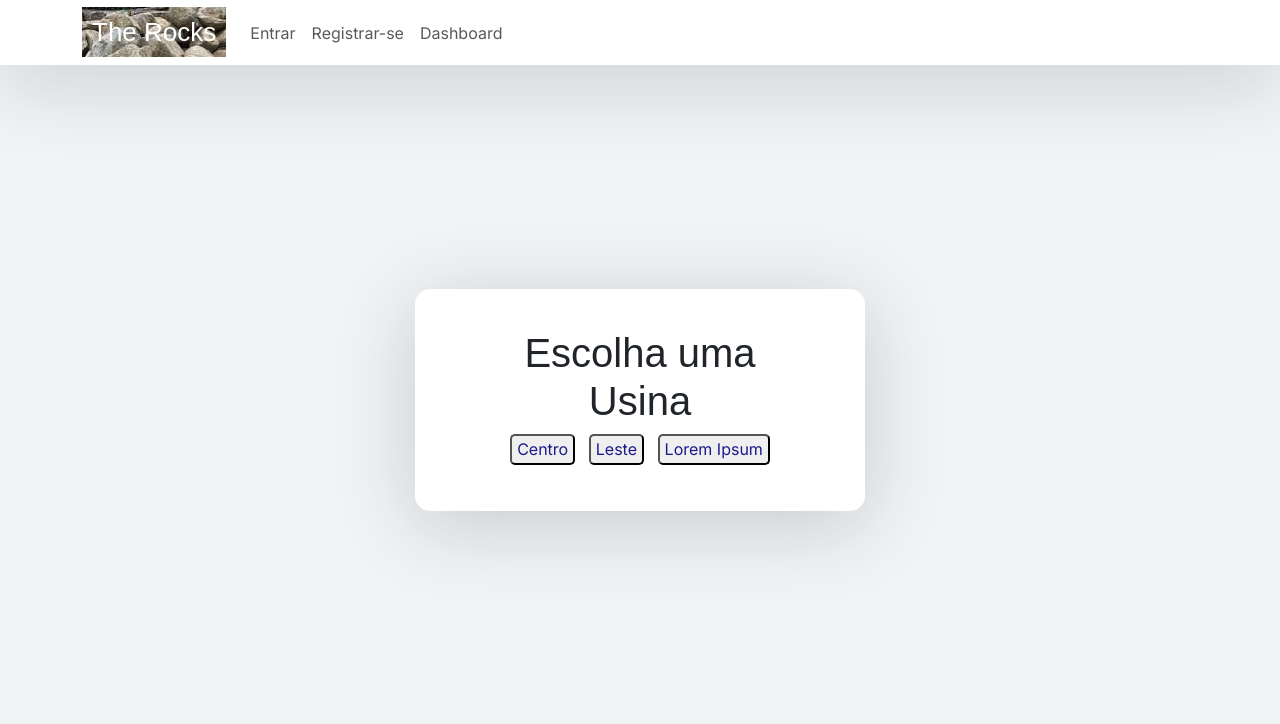
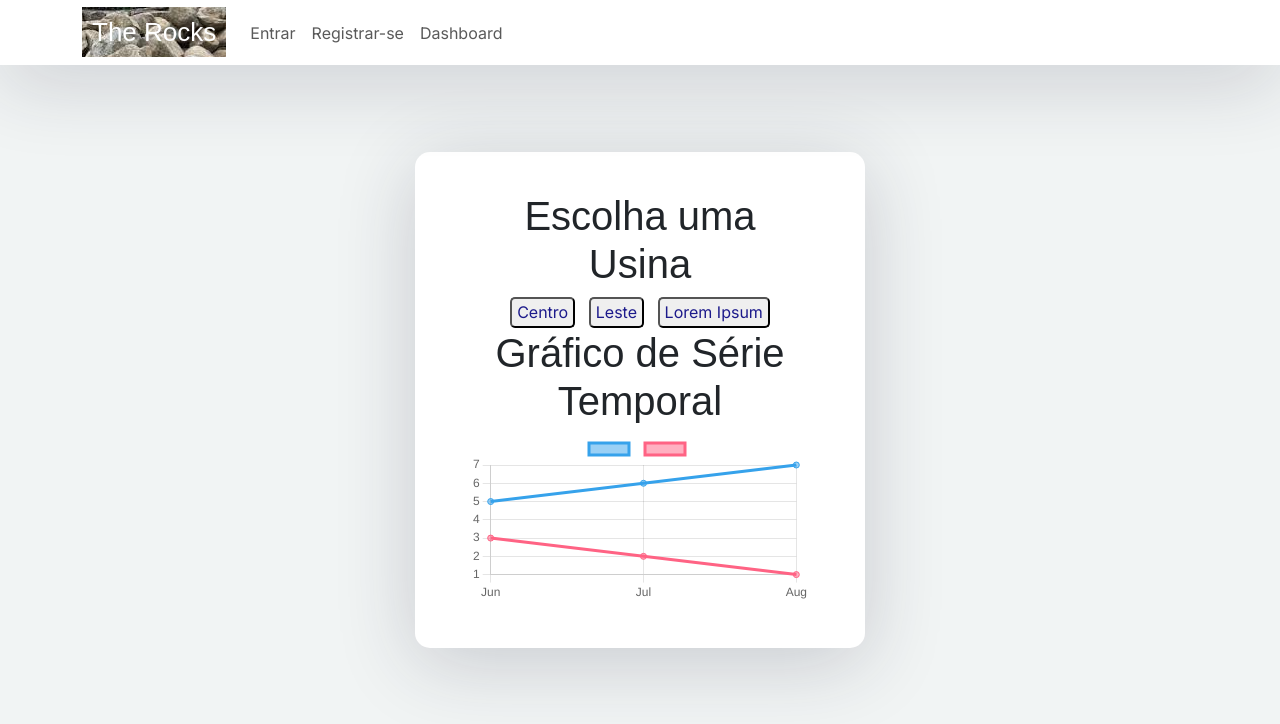
Before and after one commit to anthonphax/rocks, a React (Create React App) app: page /mqboard in a window 1280 px wide. Shown: the top 724 px of the page. Built offline with nearby package versions, Linux system fonts and the light colour scheme.

Commit message:
Botões e Gráfico

```diff
--- a/package.json
+++ b/package.json
@@ -10,7 +10,9 @@
     "@testing-library/react": "^13.4.0",
     "@testing-library/user-event": "^13.5.0",
     "bootstrap": "^5.3.0",
+    "chart.js": "^4.3.0",
     "react": "^18.2.0",
+    "react-chartjs-2": "^5.2.0",
     "react-dom": "^18.2.0",
     "react-router-dom": "^6.11.2",
     "react-scripts": "^5.0.1",
--- a/src/App.js
+++ b/src/App.js
@@ -1,4 +1,4 @@
-import React from 'react'
+import React, { useEffect, useState } from "react";
 import '../node_modules/bootstrap/dist/css/bootstrap.min.css'
 import './App.css'
 import { BrowserRouter as Router, Routes, Route, Link } from 'react-router-dom'
@@ -6,7 +6,10 @@ import Login from './components/login.component'
 import SignUp from './components/signup.component'
 import Mqboard from './components/mqboard.component'
 
+
 function App() {
+
+
   return (
     <Router>
       <div className="App">
--- /dev/null
+++ b/src/components/Chart/data.js
@@ -0,0 +1,22 @@
+export const userData = [
+    {
+      id: "1",
+      x: Date("2023-01-01"),
+      y: 100.2
+    },
+    {
+      id: "2",
+      x: Date("2023-01-02"),
+      y: 102.2
+    },
+    {
+      id: "3",
+      x: Date("2023-01-03"),
+      y: 105.3
+    },
+    {
+      id: "4",
+      x: Date("2023-01-11"),
+      y: 104.4
+    }
+  ];
--- /dev/null
+++ b/src/components/Chart/index.js
@@ -0,0 +1,30 @@
+import React from "react";
+import { userData } from "./data";
+import { Line } from "react-chartjs-2";
+import { Chart as ChartJS } from "chart.js/auto";
+
+const Chart = () =>  {
+  const src="https://cdn.jsdelivr.net/npm/chart.js@4.0.1/dist/chart.umd.min.js"
+    return  (
+      <div>
+        <Line   datasetIdKey='id'
+  data={{
+    labels: ['Jun', 'Jul', 'Aug'],
+    datasets: [
+      {
+        id: 1,
+        label: '',
+        data: [5, 6, 7],
+      },
+      {
+        id: 2,
+        label: '',
+        data: [3, 2, 1],
+      },
+    ],
+  }} />
+      </div>
+    )
+    }
+
+export default Chart;
--- /dev/null
+++ b/src/components/Chart/styles.js
@@ -0,0 +1 @@
+import styled from "styled-components";
--- a/src/components/mqboard.component.js
+++ b/src/components/mqboard.component.js
@@ -1,13 +1,35 @@
 import React, { Component } from 'react'
 import usinas from "../data/usina.json";
+import Chart from './Chart';
+import { useState, useEffect, setError } from 'react';
+
 
 export default class Mqboard extends Component {
     getlocation = (button) => {
-        console.log("apertado")
+        console.log("Pressionado")
     }
     move = () => {
                 console.log("botão pressionado")
                 };
+
+    grafico = () => {
+    const [chartData, setChartData] = useState({});
+    const [haveData, setHaveData] = useState(false);
+    useEffect(() => {
+        const fetchData = async () => {
+        try {
+            const res = await fetch('/api');
+            const data = await res.json();
+            setChartData(data);
+            setHaveData(true); // here, and importantly after the above setChartData call
+        } catch(error) {
+            setHaveData(false);
+            setError(error);
+        }
+        }
+        fetchData();
+    }, []);}
+
     render() {
         return (
             <>
@@ -23,10 +45,11 @@ export default class Mqboard extends Component {
                                     {usinas.nome}
                                 </button>
                     })}
-                    <form className='dashboard'>
+                <form className='dashboard'>
 
-                    </form>
-
+                </form>
+                <h1>Gráfico de Série Temporal</h1>
+                <Chart />
 
 
                 </div>
```
Also changed, not shown: 2 other files (tests, documents, lock files or other folders).
